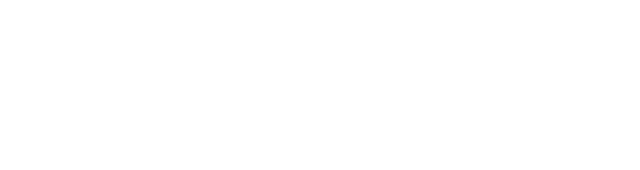
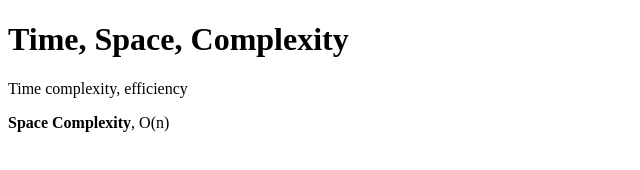
Before and after one commit to acciojob/time-and-space-complexity-Rakesh-op, a website: page main.html in a window 1280 px wide. Shown: the whole page, without its empty margins (0-640 px from the left). Drawn offline with Linux system fonts and the light colour scheme.

Commit message:
created a submission

```diff
--- a/main.html
+++ b/main.html
@@ -8,6 +8,9 @@
 
 <body>
 	<!-- the entire body must be written by student -->
+	<h1>Time, Space, Complexity</h1>
+	<p>Time complexity, efficiency</p>
+	<p><b>Space Complexity</b>, O(n)</p>
     <script type="text/javascript" src="./script.js">
 </script>
 
```
